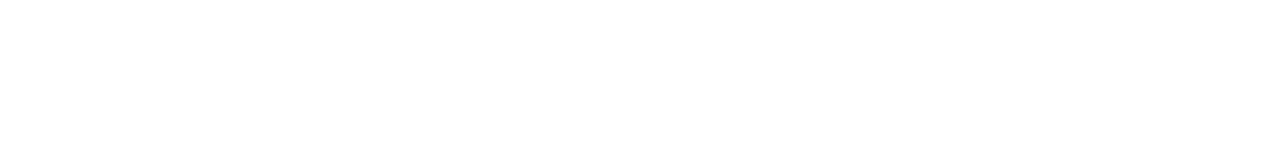
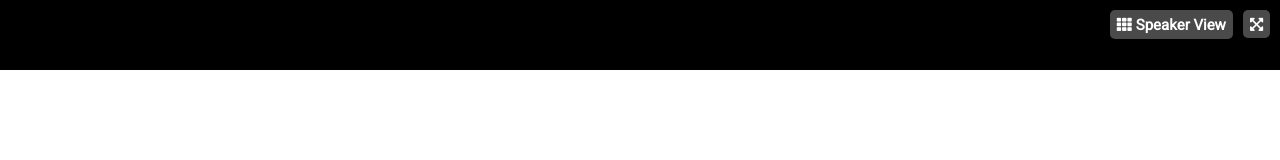
Before and after one commit to CrisL1990/html-css-zoom, a plain HTML site: page index.html in a window 1280 px wide. Drawn offline with Linux system fonts and the light colour scheme.

Commit message:
Inserito header

```diff
--- a/index.html
+++ b/index.html
@@ -4,15 +4,38 @@
     <meta charset="UTF-8">
     <meta http-equiv="X-UA-Compatible" content="IE=edge">
     <meta name="viewport" content="width=device-width, initial-scale=1.0">
+    <link rel="preconnect" href="https://fonts.googleapis.com">
+    <link rel="preconnect" href="https://fonts.gstatic.com" crossorigin>
+    <link href="https://fonts.googleapis.com/css2?family=Roboto:wght@100&display=swap" rel="stylesheet">
     <link rel="stylesheet" href="https://cdnjs.cloudflare.com/ajax/libs/font-awesome/5.15.0/css/all.min.css" integrity="sha512-BnbUDfEUfV0Slx6TunuB042k9tuKe3xrD6q4mg5Ed72LTgzDIcLPxg6yI2gcMFRyomt+yJJxE+zJwNmxki6/RA==" crossorigin="anonymous" referrerpolicy="no-referrer" />
+    <link rel="preconnect" href="https://fonts.googleapis.com">
+    <link rel="preconnect" href="https://fonts.gstatic.com" crossorigin>
+    <link href="https://fonts.googleapis.com/css2?family=Roboto:ital,wght@0,100;0,400;1,300&display=swap" rel="stylesheet">
     <link rel="stylesheet" href="style.css">
     <title>Zoom</title>
 </head>
 <body>
 
     <!--Inizio header-->
-    <header>
+    <header class="flex">
 
+        <!--Inizio contenitore "Speaker View e Arrows"-->
+        <div class="header-content flex">
+
+            <!--Inizio contenitore "Speaker View"-->
+            <div class="speaker flex">
+                <i class="fas fa-th header-txt"></i>
+                <span class="header-txt" id="speaker-view">Speaker View</span>
+            </div>
+            <!--Fine contenitore "Speaker View"-->
+
+            <!--Inizio contenitore Arrows-->
+            <div class="full-screen flex">
+                <i class="fas fa-expand-arrows-alt header-txt" id="arrows"></i>
+            </div>
+            <!--Fine contenitore Arrows-->
+        </div>
+        <!--Fine contenitore "Speaker View e Arrows"-->
     </header>
     <!--Fine header-->
 
--- a/style.css
+++ b/style.css
@@ -1,5 +1,56 @@
+/*Inizio common*/
 *{
     margin: 0;
     padding: 0;
     box-sizing: border-box;
+    font-family: 'Roboto', sans-serif;
 }
+
+.flex{
+    display: flex;
+}
+/*Fine common*/
+
+/*Inizio header*/
+header{
+    flex-basis: 100%;
+    height: 70px;
+    background-color: black;
+    justify-content: flex-end;
+}
+
+.header-content{
+    margin: 5px;
+    align-items: flex-start;
+}
+
+.speaker, .full-screen{
+    padding: 5px;
+    border-radius: 5px;
+    background-color: rgb(74, 74, 74);
+    margin: 5px;
+    align-items: center;
+}
+
+.header-txt{
+    font-weight: 800;
+    color: white;
+    font-size: 15px;
+    margin: 0 2px;
+    font-weight: bold;
+}
+
+#arrows{
+    padding: 1.5px 0;
+}
+
+#speaker-view{
+    padding-top: 1px;
+}
+/*Fine header*/
+
+/*Inizio main*/
+main{
+    margin-top: 80px;
+}
+/*Fine main*/
```
